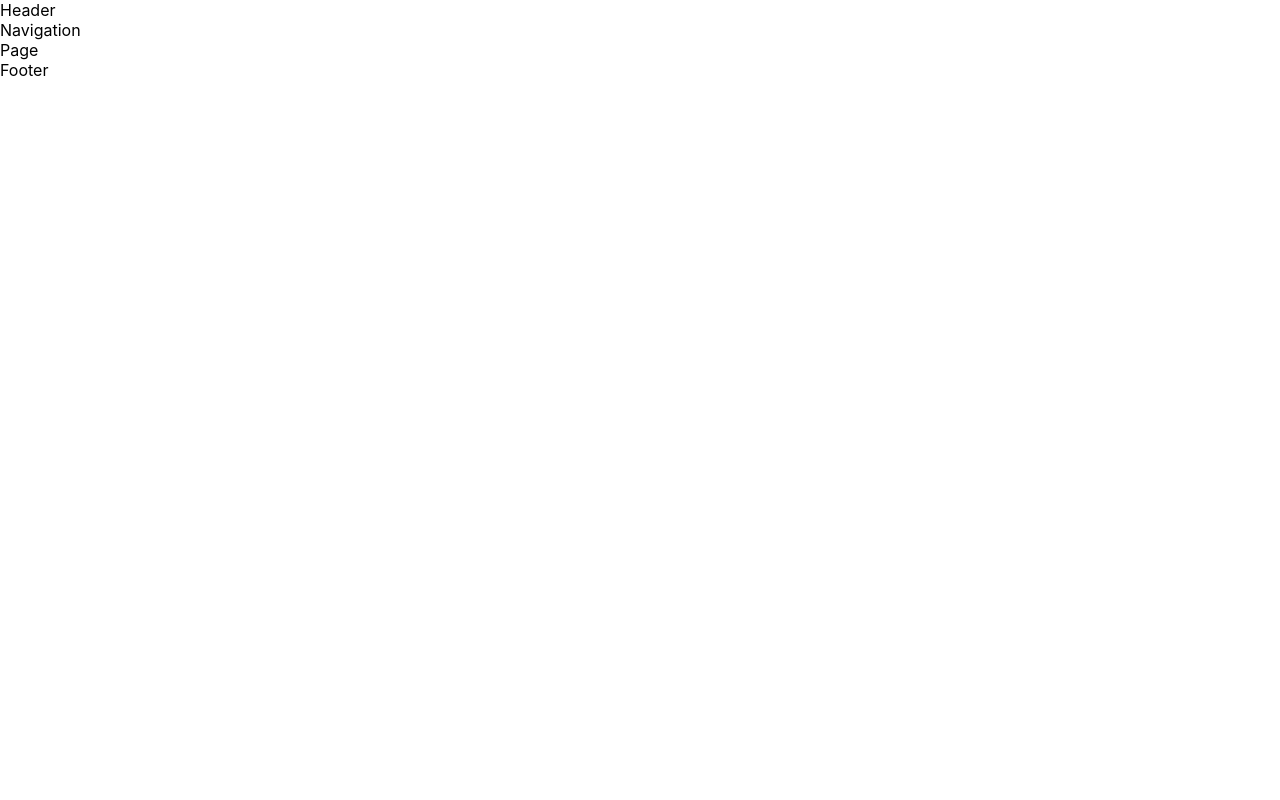
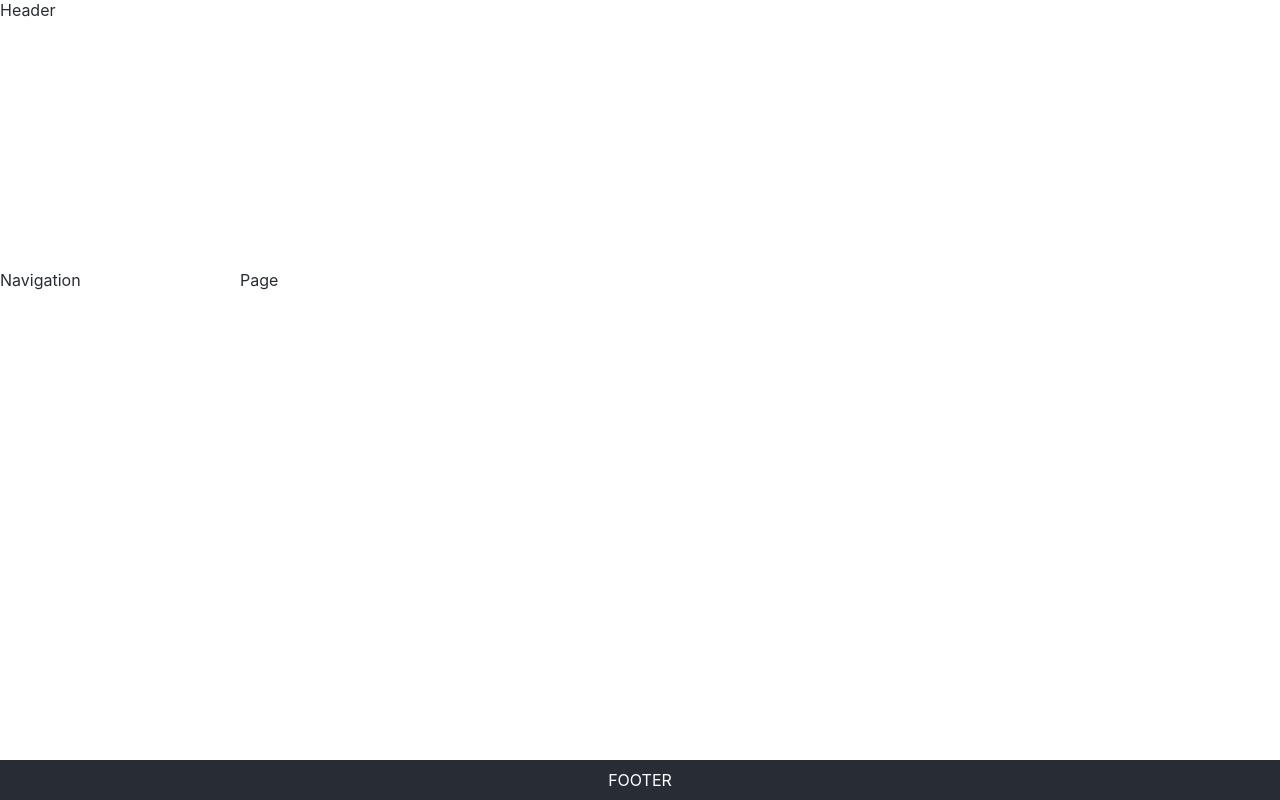
Before and after one commit to MaggieWesolowska/react-routing-app, a React (Create React App) app: page / in a window 1280 px wide. Built offline with nearby package versions, Linux system fonts and the light colour scheme.

Commit message:
edited styles for page

```diff
--- a/public/index.html
+++ b/public/index.html
@@ -3,18 +3,23 @@
   <head>
     <meta charset="utf-8" />
     <link rel="icon" href="%PUBLIC_URL%/favicon.ico" />
-    <meta name="viewport" content="width=device-width, initial-scale=1" />
+    <meta
+      name="viewport"
+      content="width=device-width, initial-scale=1" />
     <meta name="theme-color" content="#000000" />
     <meta
       name="description"
-      content="Web site created using create-react-app"
-    />
-    <link rel="apple-touch-icon" href="%PUBLIC_URL%/logo192.png" />
+      content="Web site created using create-react-app" />
+    <link
+      rel="apple-touch-icon"
+      href="%PUBLIC_URL%/logo192.png" />
     <!--
       manifest.json provides metadata used when your web app is installed on a
       user's mobile device or desktop. See https://developers.google.com/web/fundamentals/web-app-manifest/
     -->
-    <link rel="manifest" href="%PUBLIC_URL%/manifest.json" />
+    <link
+      rel="manifest"
+      href="%PUBLIC_URL%/manifest.json" />
     <!--
       Notice the use of %PUBLIC_URL% in the tags above.
       It will be replaced with the URL of the `public` folder during the build.
@@ -24,10 +29,13 @@
       work correctly both with client-side routing and a non-root public URL.
       Learn how to configure a non-root public URL by running `npm run build`.
     -->
-    <title>React App</title>
+    <title>React Routing App</title>
   </head>
   <body>
-    <noscript>You need to enable JavaScript to run this app.</noscript>
+    <noscript
+      >You need to enable JavaScript to run this
+      app.</noscript
+    >
     <div id="root"></div>
     <!--
       This HTML file is a template.
--- a/src/layouts/App.js
+++ b/src/layouts/App.js
@@ -9,7 +9,7 @@ import Footer from './Footer';
 class App extends Component {
   render() {
     return (
-      <div className='App'>
+      <div className='app'>
         <header>{<Header />}</header>
         <main>
           <aside>{<Navigation />}</aside>
--- a/src/styles/App.css
+++ b/src/styles/App.css
@@ -12,3 +12,38 @@
 .App-link {
   color: #61dafb;
 }
+
+.app {
+  display: flex;
+  flex-direction: column;
+  min-height: 100vh;
+  width: 100%;
+  margin: 0 auto;
+  color: #282c34;
+}
+
+header {
+  flex-basis: 30vh;
+}
+
+main {
+  display: flex;
+  padding: 30px 0;
+  flex-grow: 1;
+}
+
+aside {
+  min-width: 240px;
+}
+
+section {
+  flex-grow: 1;
+}
+
+footer {
+  background-color: #282c34;
+  color: white;
+  padding: 10px 0;
+  text-align: center;
+  text-transform: uppercase;
+}
--- a/src/styles/index.css
+++ b/src/styles/index.css
@@ -1,13 +1,15 @@
 body {
   margin: 0;
-  font-family: -apple-system, BlinkMacSystemFont, 'Segoe UI', 'Roboto', 'Oxygen',
-    'Ubuntu', 'Cantarell', 'Fira Sans', 'Droid Sans', 'Helvetica Neue',
-    sans-serif;
+  padding: 0;
+  box-sizing: border-box;
+  font-family: -apple-system, BlinkMacSystemFont, 'Segoe UI',
+    'Roboto', 'Oxygen', 'Ubuntu', 'Cantarell', 'Fira Sans',
+    'Droid Sans', 'Helvetica Neue', sans-serif;
   -webkit-font-smoothing: antialiased;
   -moz-osx-font-smoothing: grayscale;
 }
 
 code {
-  font-family: source-code-pro, Menlo, Monaco, Consolas, 'Courier New',
-    monospace;
+  font-family: source-code-pro, Menlo, Monaco, Consolas,
+    'Courier New', monospace;
 }
```
